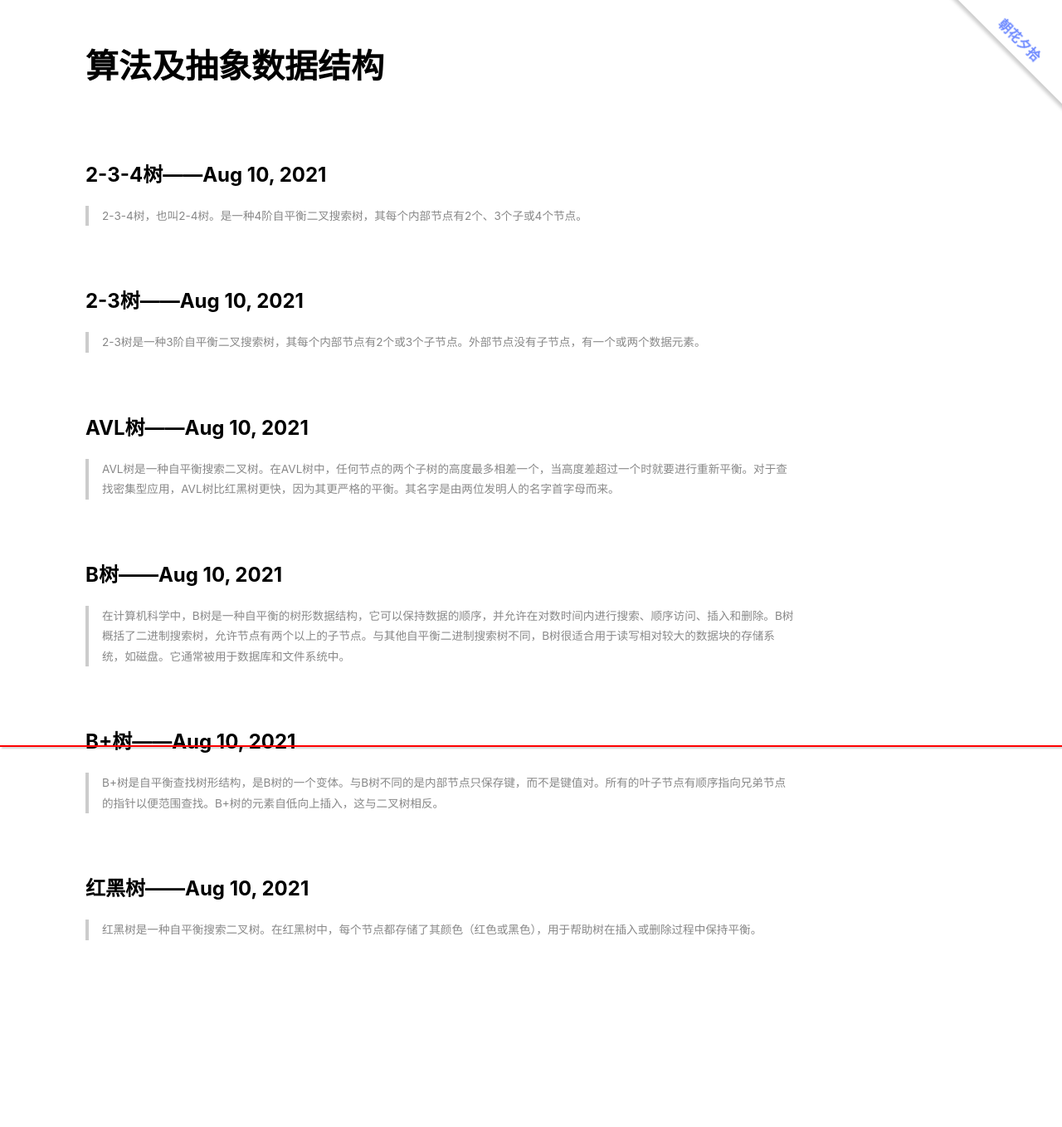
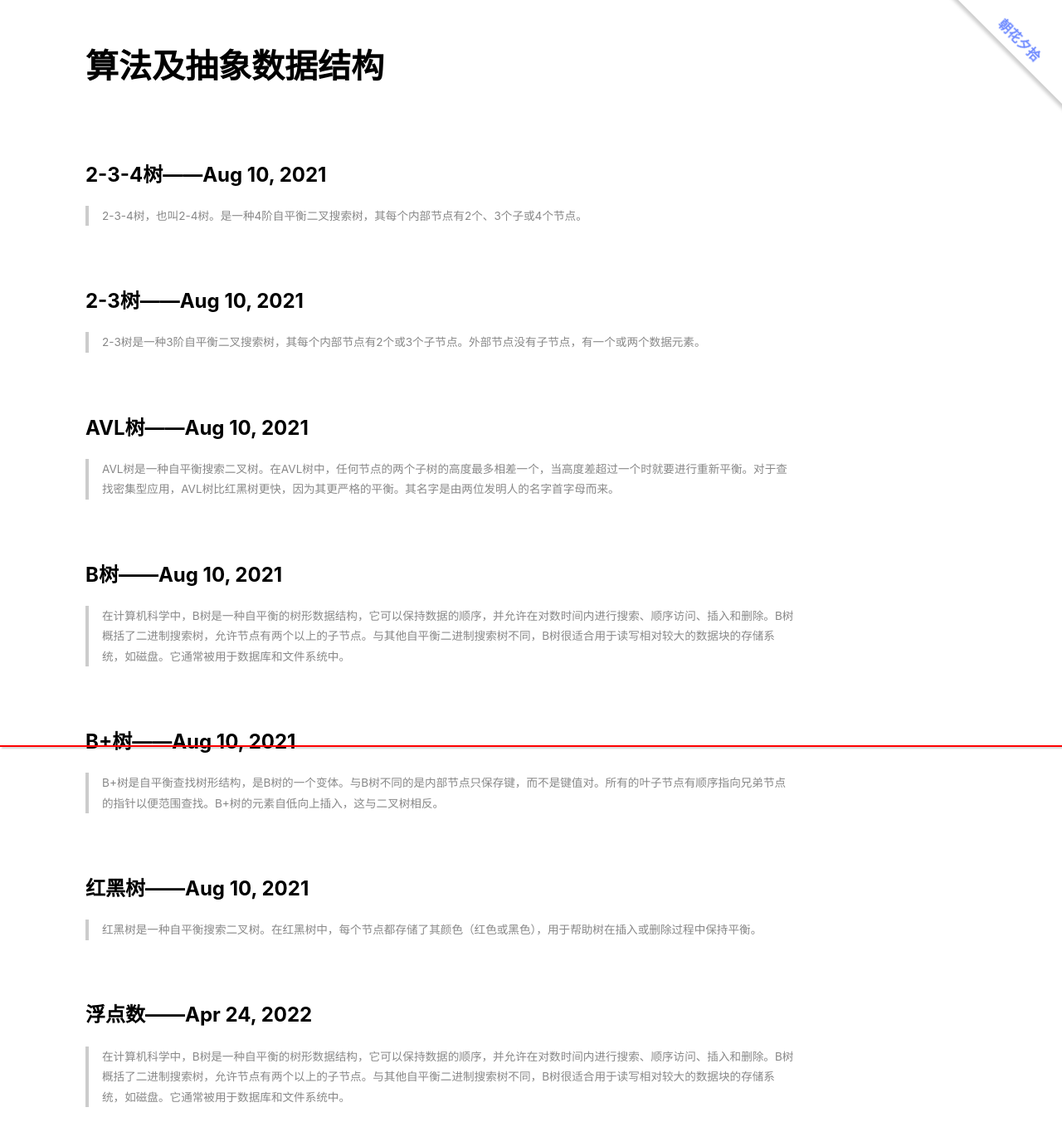
Before and after one commit to quantum-li/quantum-li.github.io, a Jekyll site: the page built from _posts/2021-08-10-algorithm.md, in a window 1280 px wide. Shown: the whole page at 83% size. Built offline with Jekyll 4.4.1, drawn with Linux system fonts in a browser that asks for light colours; nearby versions of some CDN libraries; before the commit the page ends 1157 px from its top, so only the background shows below that.

Commit message:
2022-04-27 11:43:14

```diff
--- /dev/null
+++ b/_article/2022-04-24-floating-point.md
@@ -0,0 +1,9 @@
+---
+title: 浮点数
+categories:
+- 数据结构
+- algorithm
+description: 在计算机科学中，B树是一种自平衡的树形数据结构，它可以保持数据的顺序，并允许在对数时间内进行搜索、顺序访问、插入和删除。
+permalink: "/posts/b-tree"
+excerpt: 在计算机科学中，B树是一种自平衡的树形数据结构，它可以保持数据的顺序，并允许在对数时间内进行搜索、顺序访问、插入和删除。B树概括了二进制搜索树，允许节点有两个以上的子节点。与其他自平衡二进制搜索树不同，B树很适合用于读写相对较大的数据块的存储系统，如磁盘。它通常被用于数据库和文件系统中。
+---
```
Also changed, not shown: _article/2020-09-12-java-util.md (+68 -60 lines), _article/2021-08-10-b-tree.md (line endings or trailing spaces).
